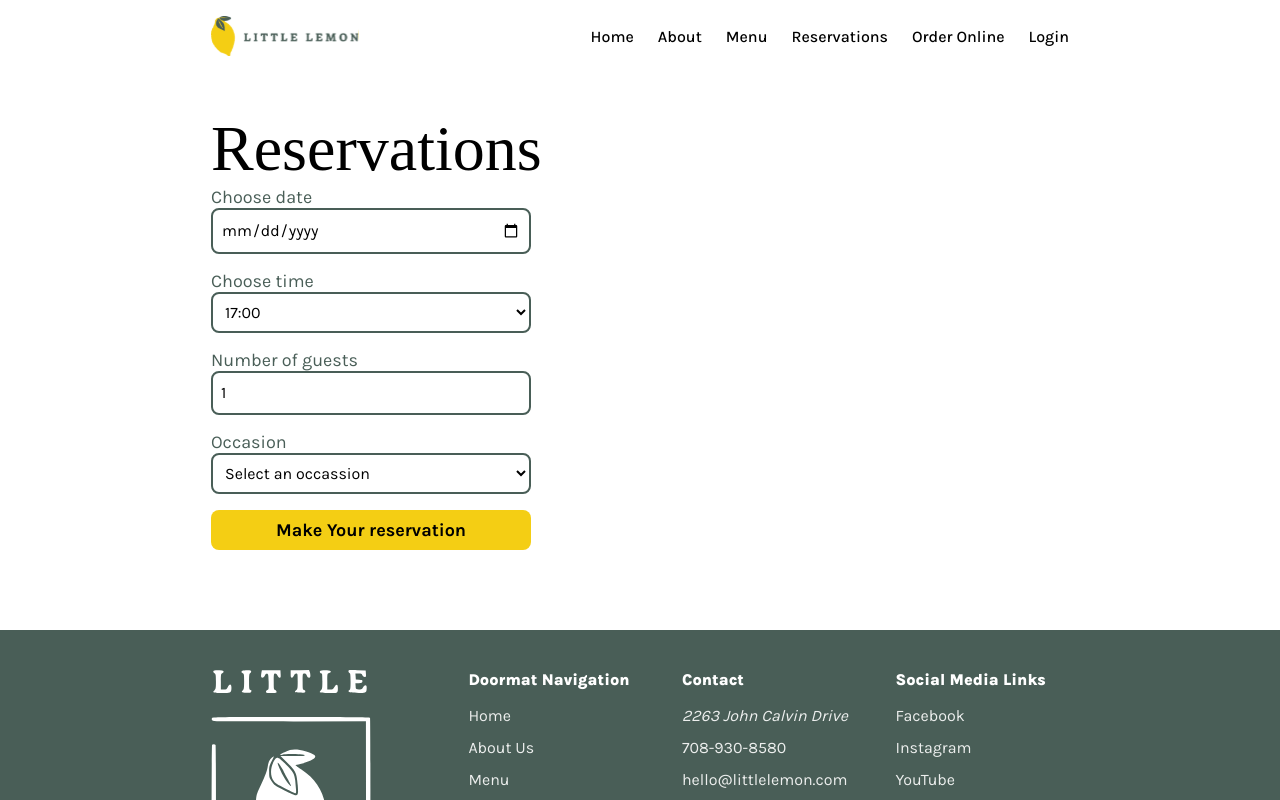
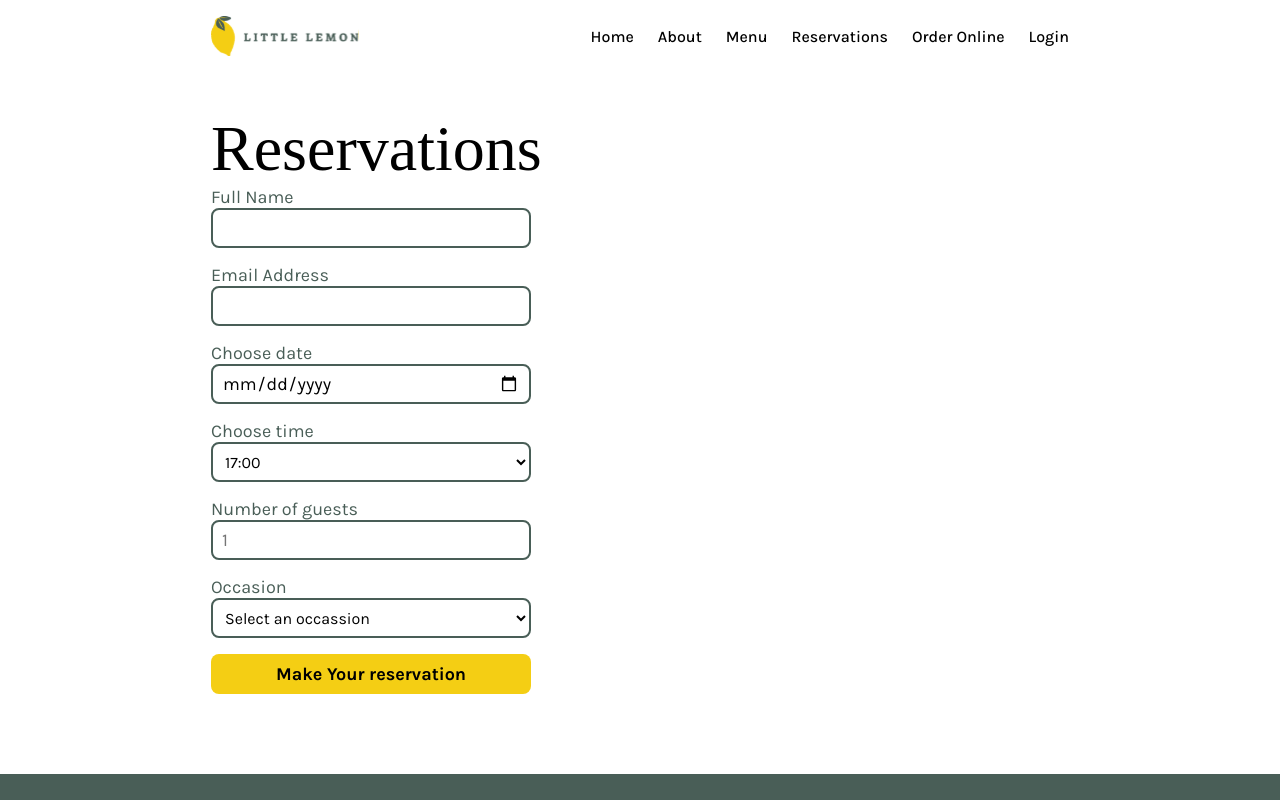
Before and after one commit to achaverrar/capstone, a React (Create React App) app: page /reservations in a window 1280 px wide. Shown: the top 800 px of the page. Built offline with nearby package versions, Linux system fonts and the light colour scheme; a web font is replaced by a local one.

Commit message:
implement client-side form validation with CSS and HTML

```diff
--- a/src/BookingForm.css
+++ b/src/BookingForm.css
@@ -2,42 +2,3 @@
   display: grid;
   gap: 1.6rem;
 }
-
-.form__group {
-  display: flex;
-  flex-direction: column;
-  align-items: flex-start;
-}
-
-.form label {
-  color: var(--color-primary-1);
-}
-
-.form input,
-.form select {
-  width: 100%;
-  max-width: 32rem;
-  background-color: var(--color-white);
-  border: 2px solid var(--color-primary-1);
-  border-radius: var(--border-radius-2);
-  padding: 0.5em;
-}
-
-.form input:hover,
-.form select:hover,
-.form input:active,
-.form select:active,
-.form input:focus,
-.form select:focus {
-  border: 2px solid var(--color-primary-2);
-  outline-color: var(--color-primary-2);
-}
-
-.form input.form__button {
-  background-color: var(--color-primary-2);
-  border: none;
-}
-
-.form input.form__button:hover {
-  background-color: var(--color-secondary-1);
-}
--- a/src/BookingForm.js
+++ b/src/BookingForm.js
@@ -1,20 +1,14 @@
 import React, { useState } from "react";
+import { formData } from "./constants/data";
 import "./BookingForm.css";
+import FormInput from "./FormInput";
 
-const BookingForm = () => {
-  const [availableTimes, setAvailableTimes] = useState([
-    "17:00",
-    "18:00",
-    "19:00",
-    "20:00",
-    "21:00",
-    "22:00",
-  ]);
+const BookingForm = ({ availableTimes }) => {
   const [userInputs, setUserInputs] = useState({
     date: "",
     time: "",
     guests: 1,
-    occassion: "",
+    occassion: "none",
     submit: "",
   });
 
@@ -27,66 +21,15 @@ const BookingForm = () => {
   };
   return (
     <form onSubmit={handleSubmit} className="form">
-      <div className="form__group">
-        <label htmlFor="date" className="font-lead-text">
-          Choose date
-        </label>
-        <input
-          type="date"
-          id="date"
-          onChange={handleChange}
-          value={userInputs["date"]}
-          className="font-paragraph-text"
-        ></input>
-      </div>
-      <div className="form__group">
-        <label htmlFor="time" className="font-lead-text">
-          Choose time
-        </label>
-        <select
-          id="time"
-          onChange={handleChange}
-          value={userInputs["time"]}
-          className="font-paragraph-text"
-        >
-          {availableTimes.map((time) => (
-            <option key={time}>{time}</option>
-          ))}
-        </select>
-      </div>
-      <div className="form__group">
-        <label htmlFor="guests" className="font-lead-text">
-          Number of guests
-        </label>
-        <input
-          type="number"
-          placeholder="1"
-          min="1"
-          max="10"
-          id="guests"
-          onChange={handleChange}
-          value={userInputs["guests"]}
-          className="font-paragraph-text"
-        ></input>
-      </div>
-      <div className="form__group">
-        <label htmlFor="occasion" className="font-lead-text">
-          Occasion
-        </label>
-        <select
-          id="occasion"
-          onChange={handleChange}
-          value={userInputs["occasion"]}
-          className="font-paragraph-text"
-        >
-          <option>Select an occassion</option>
-          <option>Anniversary</option>
-          <option>Birthday</option>
-          <option>Business Meal</option>
-          <option>Date</option>
-          <option>Special Occassion</option>
-        </select>
-      </div>
+      {formData.map((data) => {
+        return (
+          <FormInput
+            key={data.key}
+            data={{ ...data, handleChange }}
+            value={userInputs[data.id]}
+          />
+        );
+      })}
       <input
         type="submit"
         value="Make Your reservation"
--- /dev/null
+++ b/src/FormInput.css
@@ -0,0 +1,63 @@
+.form__section {
+  display: flex;
+  flex-direction: column;
+  align-items: flex-start;
+}
+
+.form__label {
+  color: var(--color-primary-1);
+}
+
+.form__input,
+.form__select {
+  width: 100%;
+  max-width: 32rem;
+  background-color: var(--color-white);
+  border: 2px solid var(--color-primary-1);
+  border-radius: var(--border-radius-2);
+  padding: 0.5em;
+  height: 4rem;
+}
+
+.form__input:hover,
+.form__select:hover,
+.form__input:active,
+.form__select:active,
+.form__input:focus,
+.form__select:focus {
+  border: 2px solid var(--color-primary-2);
+  outline-color: var(--color-primary-2);
+}
+
+.form__input:invalid[focused="true"] {
+  border-color: red;
+}
+
+.form__error-message {
+  height: 0px;
+  opacity: 0;
+  overflow: hidden;
+  color: red;
+  transition: all 0.2s ease-in-out;
+}
+
+.form__input:invalid[focused="true"] ~ .form__error-message {
+  height: initial;
+  opacity: 1;
+}
+
+.form__button {
+  width: 100%;
+  max-width: 32rem;
+
+  padding: 0.5em;
+  background-color: var(--color-primary-2);
+  border: none;
+  border-radius: var(--border-radius-2);
+}
+
+.form__button:hover,
+.form__button:active,
+.form__button:focus {
+  background-color: var(--color-secondary-1);
+}
--- /dev/null
+++ b/src/FormInput.js
@@ -0,0 +1,62 @@
+import React, { useState } from "react";
+import "./FormInput.css";
+
+const FormInput = ({ data }) => {
+  const {
+    label,
+    type,
+    id,
+    errorMessage,
+    handleChange,
+    options,
+    ...inputProps
+  } = data;
+
+  const [focused, setFocused] = useState(false);
+
+  const handleFocus = () => {
+    setFocused(true);
+  };
+
+  return (
+    <div className="form__section">
+      <label htmlFor={id} className="form__label font-lead-text">
+        {label}
+      </label>
+      {type === "select" ? (
+        <select
+          id={id}
+          {...inputProps}
+          className="form__select font-paragraph-text"
+          defaultValue={options[0].value}
+          onChange={handleChange}
+        >
+          {options.map(({ text, value }) => {
+            return (
+              <option
+                key={value}
+                className="form__option font-paragraph-text"
+                value={value}
+              >
+                {text}
+              </option>
+            );
+          })}
+        </select>
+      ) : (
+        <input
+          type={type}
+          id={id}
+          {...inputProps}
+          className="form__input font-lead-text"
+          onChange={handleChange}
+          onBlur={handleFocus}
+          focused={focused.toString()}
+        />
+      )}
+      <p className="form__error-message font-paragraph-text">{errorMessage}</p>
+    </div>
+  );
+};
+
+export default FormInput;
--- a/src/constants/data.js
+++ b/src/constants/data.js
@@ -144,42 +144,112 @@ const footerData = [
   },
 ];
 
-const inputs = [
+const formData = [
   {
     key: uuidv4(),
-    id: "date",
-    type: "date",
-    placeholder: "",
-    errorMessage: "",
-    pattern: "",
-    label: "Choose date",
+    label: "Full Name",
+    id: "name",
+    type: "text",
+    errorMessage: "Please, enter a valid name",
+    required: true,
+    pattern:
+      "(^[A-Za-z]{3,16})([ ]{0,1})([A-Za-z]{3,16})?([ ]{0,1})?([A-Za-z]{3,16})?([ ]{0,1})?([A-Za-z]{3,16})",
+  },
+  {
+    key: uuidv4(),
+    label: "Email Address",
+    id: "email",
+    type: "email",
+    errorMessage: "Enter a valid email address",
     required: true,
   },
   {
     key: uuidv4(),
-    id: "time",
-    type: "select",
-    placeholder: "",
-    label: "Choose time",
-    options: ["17:00", "18:00", "19:00", "20:00", "21:00", "22:00"],
+    label: "Choose date",
+    id: "date",
+    type: "date",
+    errorMessage: "Choose a valid date",
+    required: true,
   },
   {
     key: uuidv4(),
+    label: "Choose time",
+    id: "time",
+    type: "select",
+    options: [
+      {
+        text: "17:00",
+        value: "17:00",
+      },
+      {
+        text: "18:00",
+        value: "18:00",
+      },
+      {
+        text: "19:00",
+        value: "19:00",
+      },
+      {
+        text: "20:00",
+        value: "20:00",
+      },
+      {
+        text: "21:00",
+        value: "21:00",
+      },
+      {
+        text: "22:00",
+        value: "22:00",
+      },
+    ],
+    errorMessage: "Choose a valid time",
+    required: true,
+  },
+  {
+    key: uuidv4(),
+    label: "Number of guests",
     id: "guests",
     type: "number",
+    errorMessage: "Choose a valid number",
+    required: true,
     placeholder: "1",
     min: "1",
     max: "10",
-    label: "Number of guests",
   },
   {
     key: uuidv4(),
+    label: "Occasion",
     id: "occasion",
     type: "select",
-    placeholder: "",
-    label: "Occasion",
-    options: ["Birthday", "Anniversary"],
+    options: [
+      {
+        text: "Select an occassion",
+        value: "none",
+      },
+      {
+        text: "Anniversary",
+        value: "anniversary",
+      },
+      {
+        text: "Birthday",
+        value: "birthday",
+      },
+      {
+        text: "Business Meal",
+        value: "business",
+      },
+      {
+        text: "Date",
+        value: "date",
+      },
+      {
+        text: "Special Occassion",
+        value: "special",
+      },
+    ],
+    errorMessage: "Choose a valid occasion",
+    required: false,
   },
 ];
 
-export { specialsData, testimonialsData, footerData };
+export { specialsData, testimonialsData, footerData, formData };
--- a/src/pages/BookingPage.js
+++ b/src/pages/BookingPage.js
@@ -1,14 +1,22 @@
-import React from "react";
+import React, { useState } from "react";
 import BookingForm from "../BookingForm";
 import Container from "../Container";
 import "./BookingPage.css";
 
 const BookingPage = () => {
+  const [availableTimes, setAvailableTimes] = useState([
+    "17:00",
+    "18:00",
+    "19:00",
+    "20:00",
+    "21:00",
+    "22:00",
+  ]);
   return (
     <section className="reservations">
       <Container className="container--reservations">
         <h2 className="font-display-title">Reservations</h2>
-        <BookingForm></BookingForm>
+        <BookingForm availableTimes={availableTimes}></BookingForm>
       </Container>
     </section>
   );
```
